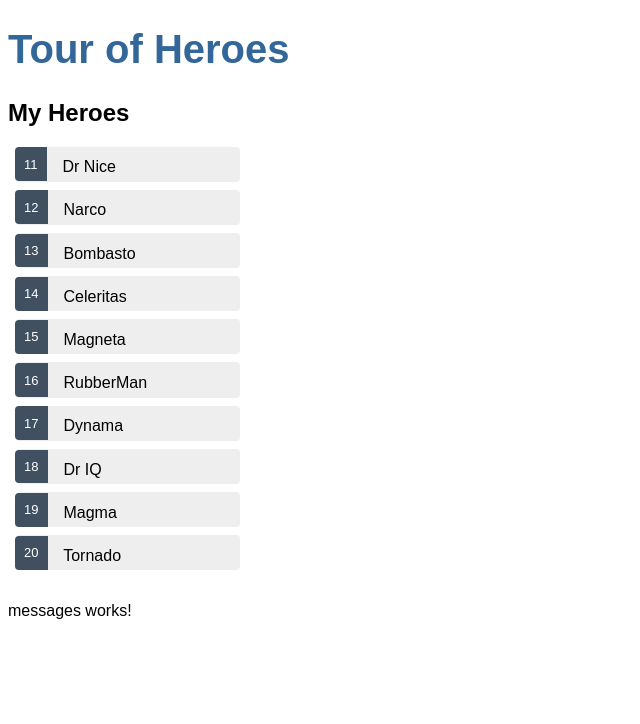
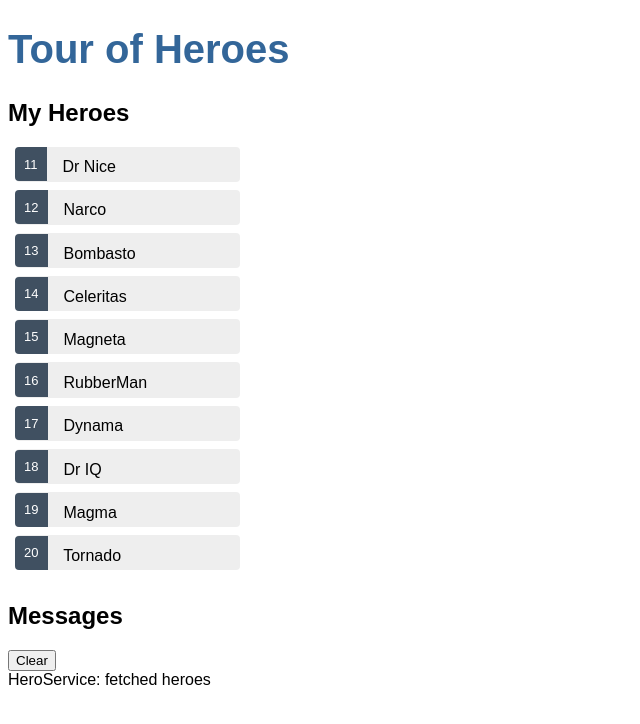
Before and after one commit to gmeben/angular-tour-of-heroes, an Angular app: page / in a window 1280 px wide. Shown: the top 724 px of the page, without its empty margins (0-640 px from the left). Built offline with nearby package versions, Linux system fonts and the light colour scheme.

Commit message:
feat: Display message from HeroService

```diff
--- a/src/app/heroes/heroes.component.ts
+++ b/src/app/heroes/heroes.component.ts
@@ -10,13 +10,8 @@
 export class HeroesComponent implements OnInit {
 
   heroes: Hero[]
+  selectedHero: Hero
 
-  hero: Hero = {
-    id: 1,
-    name: 'Windstorm'
-  }
-
-  selectedHero: Hero
   onSelect(hero: Hero): void {
     this.selectedHero = hero
   }
--- a/src/app/messages/messages.component.html
+++ b/src/app/messages/messages.component.html
@@ -1 +1,6 @@
-<p>messages works!</p>
+<div *ngIf="messageService.messages.length">
+    <h2>Messages</h2>
+    <button class="clear"
+        (click)="messageService.clear()">Clear</button>
+    <div *ngFor="let message of messageService.messages">{{ message }}</div>
+</div>
--- a/src/app/messages/messages.component.ts
+++ b/src/app/messages/messages.component.ts
@@ -1,4 +1,5 @@
 import { Component, OnInit } from '@angular/core';
+import { MessageService } from '../message.service'
 
 @Component({
   selector: 'app-messages',
@@ -7,7 +8,7 @@
 })
 export class MessagesComponent implements OnInit {
 
-  constructor() { }
+  constructor(public messageService: MessageService) { }
 
   ngOnInit(): void {
   }
```
